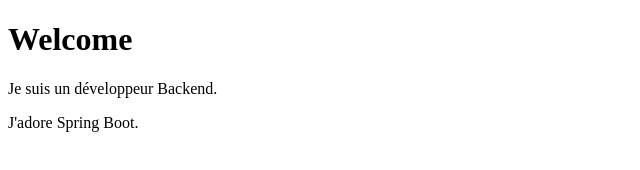
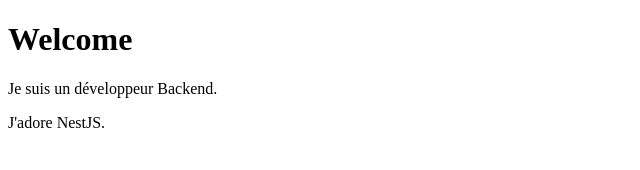
Before and after one commit to jochri3/module-git-poe-12-decembre, a plain HTML site: page index.html in a window 1280 px wide. Shown: the full height of the page, 0-640 px from the left. Drawn offline with Linux system fonts and the light colour scheme.

Commit message:
Add some test
C'est la description

```diff
--- a/index.html
+++ b/index.html
@@ -6,6 +6,6 @@
   <body>
     <h1>Welcome</h1>
     <p>Je suis un développeur Backend.</p>
-    <p>J'adore Spring Boot.</p>
+    <p>J'adore NestJS.</p>
   </body>
 </html>
```
